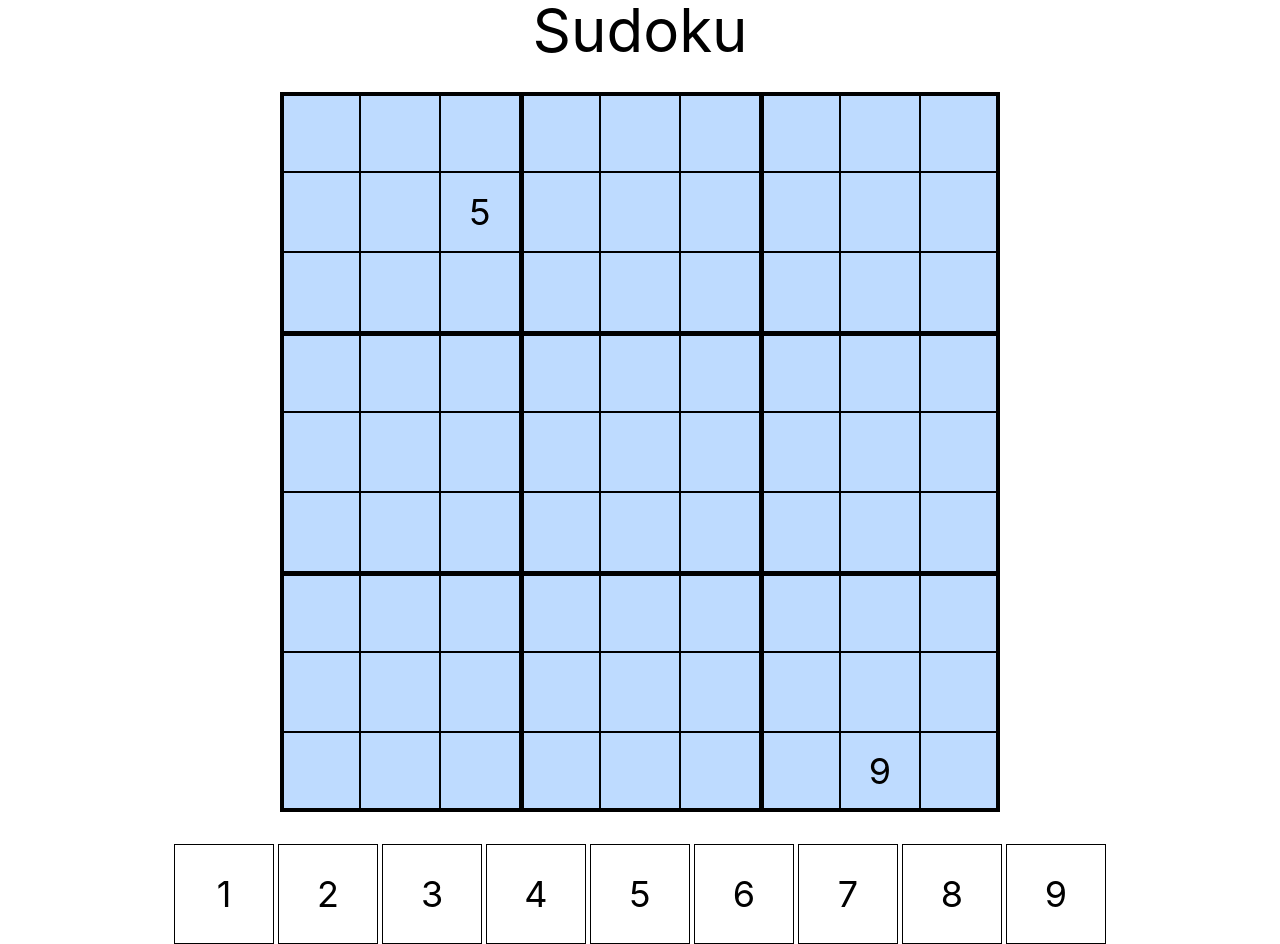
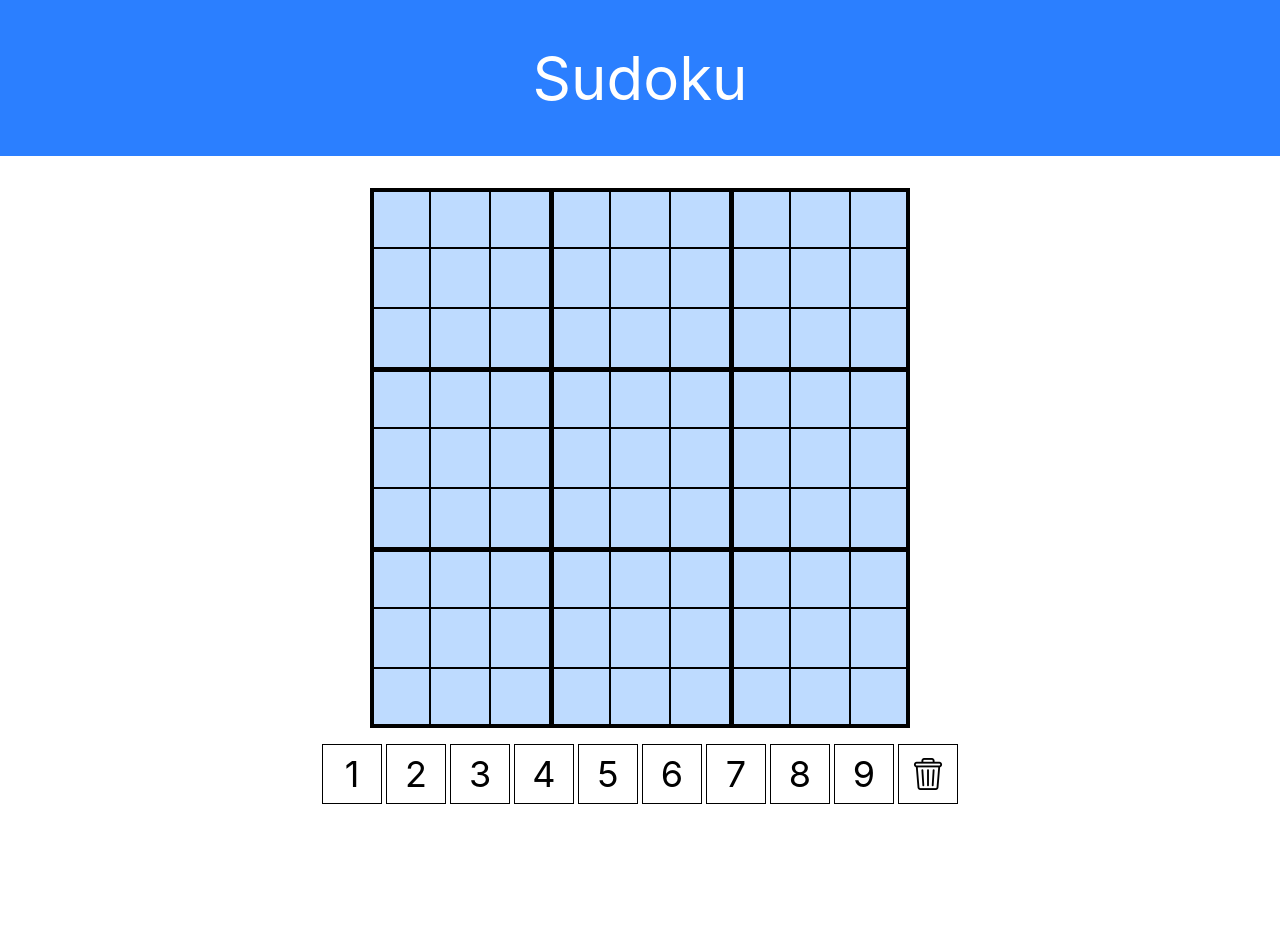
Before and after one commit to Dackefrsik/Suduko, a React (Vite) app: page / in a window 1280 px wide. After the commit the page ends 804 px from the top, so only its background shows below. Built offline with nearby package versions, Linux system fonts and the light colour scheme.

Commit message:
Working gameboard
The gameboard is now completed with error for clashing numbers in row, col and box. It alsow randomly selects numbers before the game starts with a minimum of 3 numbers. Adding to that it have a button with a trashcan on that is used to remove a placed number if needed

```diff
--- a/src/Body.jsx
+++ b/src/Body.jsx
@@ -12,7 +12,7 @@ function Body(){
 
 
     return(
-        <div className="min-h-screen flex flex-col items-center gap-8 mt-8">
+        <div className="min-h-screen flex flex-col items-center">
             <Header/>
             <GameBoard selectedNumber={selectedNumber}/>
             <Numpad setSelectedNumber={setSelectedNumber}/>
--- a/src/components/Gameborad.jsx
+++ b/src/components/Gameborad.jsx
@@ -1,13 +1,15 @@
-import {useEffect, useState } from "react"
+import {useState } from "react"
 import "../../style/style.css"
+/* eslint-disable react-hooks/purity */ //Fimpar error för random
 
 function GameBoard({selectedNumber}){
 
-    const [board, setBoard] = useState(Array.from({length: 9}, () => Array(9).fill(null)))
+    const [board, setBoard] = useState(createBoard)
+    const [clickBoard, setClickBoard] = useState(createClickBoard)
 
-    useEffect(() => {
+    function createBoard(){
+        const board = Array.from({length: 9}, () => Array(9).fill(null))
 
-        let next = board.map(r => [...r])
         const amountOfSetNumber = Math.floor(Math.random() * 10)
         console.log("Numbers " + amountOfSetNumber)
 
@@ -22,17 +24,42 @@ function GameBoard({selectedNumber}){
                 row = Math.floor(Math.random() * 9)
                 col = Math.floor(Math.random() * 9)
             }
-            while(hasConflict(next ,row, col, randomNumber))
+            while(hasConflict(board ,row, col, randomNumber))
 
-            next[row][col] = randomNumber
-
+            board[row][col] = randomNumber
 
         }
-        setBoard(next)
-    }, [])
+
+        return board
+    }
+
+    function createClickBoard(){
+        const clickBoard = Array.from({length: 9}, () => Array(9).fill(true))
+
+        for(let r = 0; r < 9; r++){
+            for(let c = 0; c < 9; c++){
+                if(board[r][c] !== null)
+                    clickBoard[r][c] = false
+            }
+        }
+
+        return clickBoard
+
+    }
 
     //Handles clicks on gameboard
     function handleClick(col, row, number){
+
+        if (board[row][col] !== null && clickBoard[row][col] === false) {
+            console.log("Startnummer")
+        }
+        else if (number === 10){
+            setBoard(prev => {
+            const next = prev.map(r => [...r])
+            next[row][col] = null
+            return next})
+        }
+        else{
             setBoard(prev => {
             const next = prev.map(r => [...r])
             next[row][col] = number
@@ -60,6 +87,7 @@ function GameBoard({selectedNumber}){
                 for(let c = startCol; c < startCol + 3; c++){
                     if(board[r][c] === number){
                         console.log("Exists in box")
+                    }
                 }
             }
         }
@@ -129,24 +157,19 @@ function GameBoard({selectedNumber}){
                     const col = index % 9
                     const row = Math.floor(index/ 9)
 
-                    /* const isHighlightedRow = haveRowConflict(row, col, selectedNumber)
-                    const isHighlightedCol = haveColConflict(row, col, selectedNumber)
-                    const isHighlightedBox = haveBoxConflict(row, col, selectedNumber)
-
-                    const isHighlighted = isHighlightedBox || isHighlightedCol || isHighlightedRow */
-
                     const isHighlighted = hasConflict(board, row, col, board[row][col])
 
                     return(
                     <div
                     key={index}
                     onClick={() => handleClick(col, row, selectedNumber)}
-                    className={`w-20 h-20 border cell text-4xl flex justify-center items-center
+                    className={`w-15 h-15 border cell text-4xl flex justify-center items-center border-black
                         ${isHighlighted? "bg-red-200" : "bg-blue-200"}
                         ${col % 3 === 0 ? "border-l-4" : ""}
                         ${row % 3 === 0 ? "border-t-4" : ""}
                         ${col === 8 ? "border-r-4" : ""}
-                        ${row === 8 ? "border-b-4" : ""}`} id="upperlef1"
+                        ${row === 8 ? "border-b-4" : ""}
+                        ${clickBoard[row][col] === false ? "text-yellow-700" : ""}`}
                     >{board[row][col]}</div>
                 )})}
             </div>
--- a/src/components/Header.jsx
+++ b/src/components/Header.jsx
@@ -1,11 +1,12 @@
-
-
+import "../../style/style.css"
 
 function Header(){
 
     return(
-        <header className="flex justify-center">
-            <h1 className="text-6xl">Sudoku</h1>
+        <header className="bg-blue-500 w-full py-6 mb-8">
+            <div className="flex justify-center items-center py-6">
+                <h1 className="text-6xl text-white">Sudoku</h1>
+            </div>
         </header>
     )
 }
--- a/src/components/Numpad.jsx
+++ b/src/components/Numpad.jsx
@@ -1,5 +1,6 @@
 import { useEffect, useState } from "react"
 
+import bin from "../assets/bin.png"
 
 function Numpad({setSelectedNumber}){
 
@@ -10,15 +11,16 @@ function Numpad({setSelectedNumber}){
 
     return(
         <div className="flex justify-center mt-4">
-            <div className="grid gap-1 grid-row-1 grid-cols-9 ">
+            <div className="grid gap-1 grid-row-1 grid-cols-10 ">
 
-                {Array.from({length: 9}).map((__, index) => {
+                {Array.from({length: 10}).map((__, index) => {
                     return(
                     <div
                     key={index}
                     onClick={() => {setSelectedNumber(index + 1)
                         setSelectedNumberButton({ [index] : true}) }}
-                    className={`w-25 h-25 border number flex items-center justify-center text-4xl ${isSelected[index] === true ? "bg-yellow-200 border-solid  border-4" : ""}`}>{index + 1}</div>
+                    className={`w-15 h-15 border number flex items-center justify-center text-4xl ${isSelected[index] === true ? "bg-yellow-200 border-solid  border-4" : ""}`}>
+                        {index < 9 ? index + 1 : <img src={bin} alt="Bin" className="w-8 h-8"/>}</div>
                     )
                 })}
             </div>
--- a/style/style.css
+++ b/style/style.css
@@ -1,6 +1 @@
 @import "tailwindcss";
-
-*{
-    margin: 0px;
-    padding: 0px;
-}
```
Also changed, not shown: src/assets/bin.png (added). Lines whose indentation alone changed are shown as unchanged.
